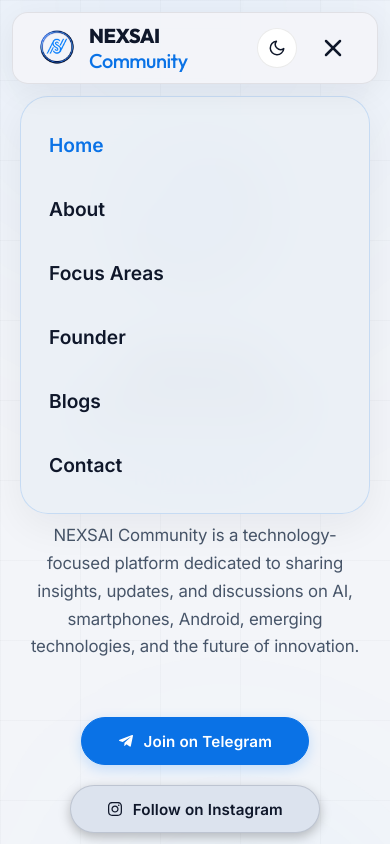
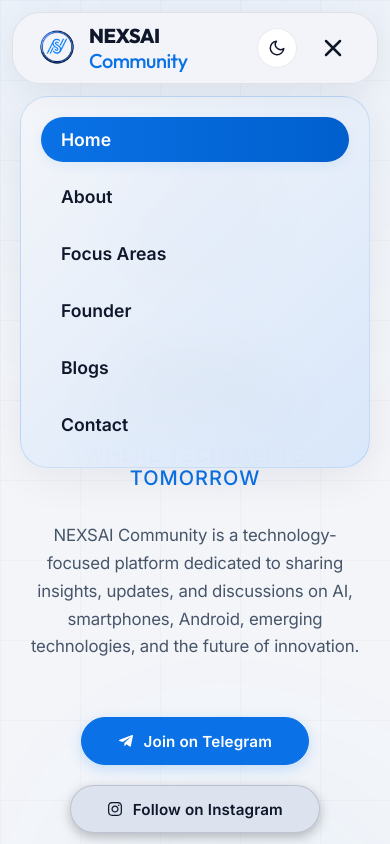
Before and after one commit to ViswanathSaiSandeep/NexSaiCommunity, a React (Vite) app: page / in a window 390 px wide. Both pictures are taken after a click on the button 333 px from the left and 48 px from the top of the page. Shown: the top 844 px of the page. Built offline with nearby package versions, Linux system fonts and the light colour scheme; a web font is replaced by a local one.

Commit message:
feat: enhance mobile navbar rounding and add ambient blue gradients to mobile menu

```diff
--- a/src/components/Navbar.jsx
+++ b/src/components/Navbar.jsx
@@ -194,30 +194,40 @@
               top: scrolled ? 'calc(0.75rem + 76px)' : 'calc(1.25rem + 76px)',
               left: scrolled ? '0.75rem' : '1.25rem',
               right: scrolled ? '0.75rem' : '1.25rem',
-              backgroundColor: theme === 'dark' ? 'rgba(6, 8, 12, 0.96)' : 'rgba(235, 240, 246, 0.96)',
+              background: theme === 'dark'
+                ? 'linear-gradient(135deg, rgba(6, 8, 12, 0.96) 0%, rgba(10, 25, 50, 0.96) 100%)'
+                : 'linear-gradient(135deg, rgba(243, 245, 249, 0.96) 0%, rgba(215, 230, 250, 0.96) 100%)',
               backdropFilter: 'blur(24px)',
               WebkitBackdropFilter: 'blur(24px)',
               border: '1px solid var(--m3-outline-variant)',
               borderRadius: 'var(--m3-radius-xl)',
               zIndex: 99,
-              padding: '1.75rem',
+              padding: '1.25rem',
               boxShadow: '0 12px 40px var(--m3-card-shadow)',
               transition: 'top 0.4s cubic-bezier(0.16, 1, 0.3, 1), left 0.4s cubic-bezier(0.16, 1, 0.3, 1), right 0.4s cubic-bezier(0.16, 1, 0.3, 1)'
             }}
           >
-            <ul style={{ display: 'flex', flexDirection: 'column', gap: '1.5rem', listStyle: 'none', margin: 0, padding: 0 }}>
+            <ul style={{ display: 'flex', flexDirection: 'column', gap: '0.75rem', listStyle: 'none', margin: 0, padding: 0 }}>
               {navLinks.map((link) => (
                 <li key={link.name}>
                   <a
                     href={link.href}
                     onClick={(e) => handleLinkClick(e, link.href)}
                     style={{
-                      color: activeSection === link.id ? 'var(--accent-blue)' : 'var(--text-primary)',
+                      color: activeSection === link.id ? '#FFFFFF' : 'var(--text-primary)',
                       textDecoration: 'none',
                       fontWeight: 600,
-                      fontSize: '1.2rem',
+                      fontSize: '1.1rem',
                       display: 'block',
-                      padding: '0.5rem 0'
+                      padding: '0.75rem 1.25rem',
+                      borderRadius: 'var(--m3-radius-full)',
+                      background: activeSection === link.id
+                        ? 'linear-gradient(90deg, var(--accent-blue) 0%, var(--accent-blue-hover) 100%)'
+                        : 'transparent',
+                      boxShadow: activeSection === link.id
+                        ? '0 4px 12px var(--accent-blue-glow)'
+                        : 'none',
+                      transition: 'all 0.3s ease'
                     }}
                   >
                     {link.name}
--- a/src/index.css
+++ b/src/index.css
@@ -441,7 +441,7 @@
   .glass-nav {
     top: 0.75rem;
     width: calc(100% - 1.5rem);
-    border-radius: var(--m3-radius-lg);
+    border-radius: var(--m3-radius-xl);
   }
   .nav-scrolled {
     top: 0.5rem;
```
